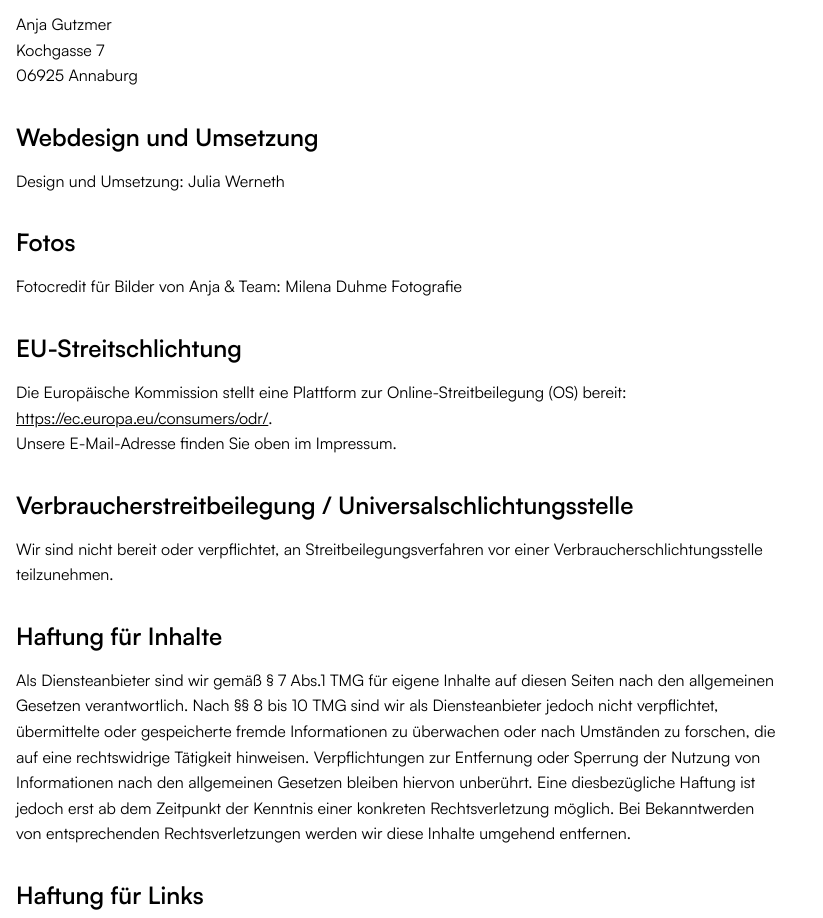
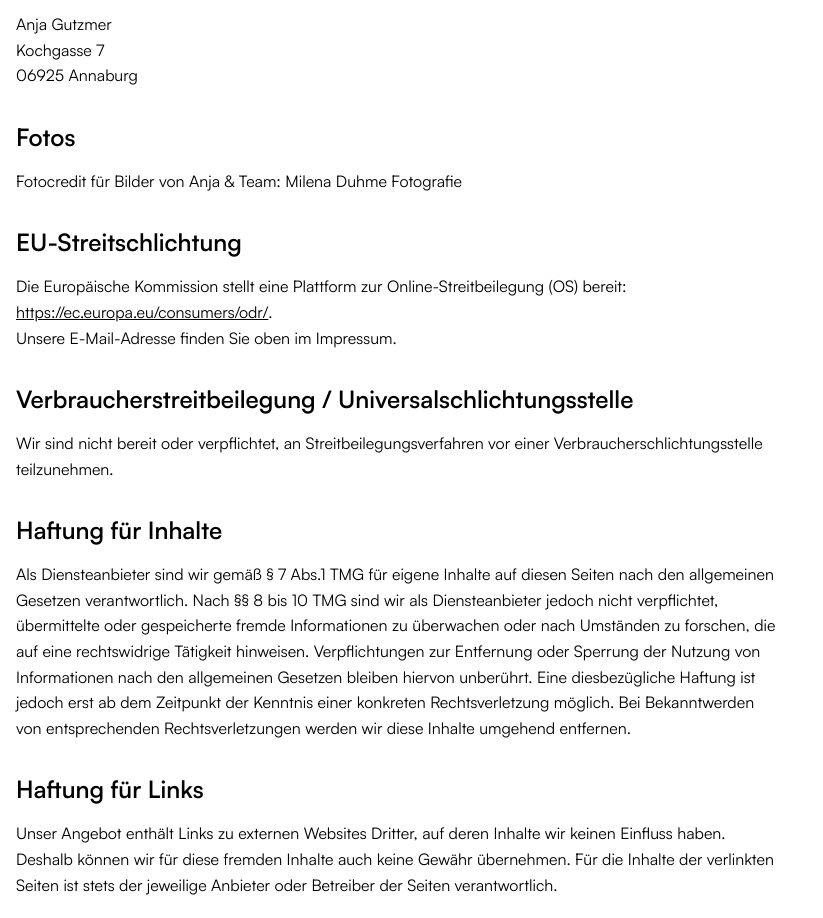
Before and after one commit to randolph-mb/zama-management-website, a Next.js app: page /impressum in a window 1280 px wide. Shown: the part 860-1778 px from the top of the page, without its empty margins (0-823 px from the left). Built offline with nearby package versions, Linux system fonts and the light colour scheme.

Commit message:
Update Impressum: Remove webdesign credit

```diff
--- a/app/impressum/page.tsx
+++ b/app/impressum/page.tsx
@@ -56,13 +56,7 @@ export default function ImpressumPage() {
               </p>
             </div>
 
-            {/* Webdesign und Umsetzung */}
-            <div>
-              <h2 className="text-2xl font-semibold mb-4">Webdesign und Umsetzung</h2>
-              <p>
-                Design und Umsetzung: Julia Werneth
-              </p>
-            </div>
+
 
             {/* Fotos */}
             <div>
```
